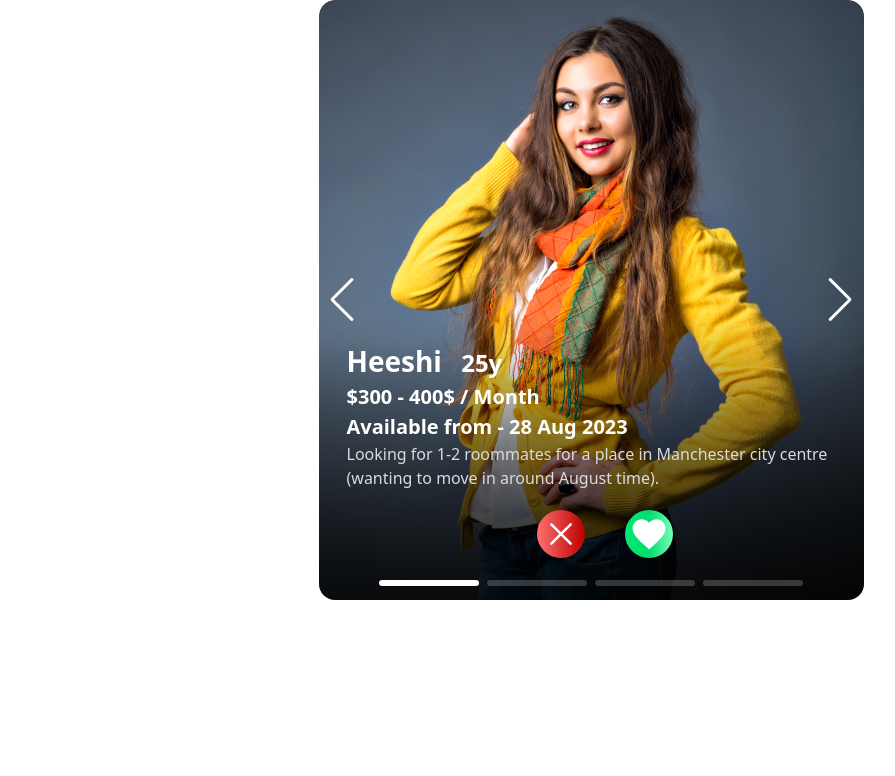
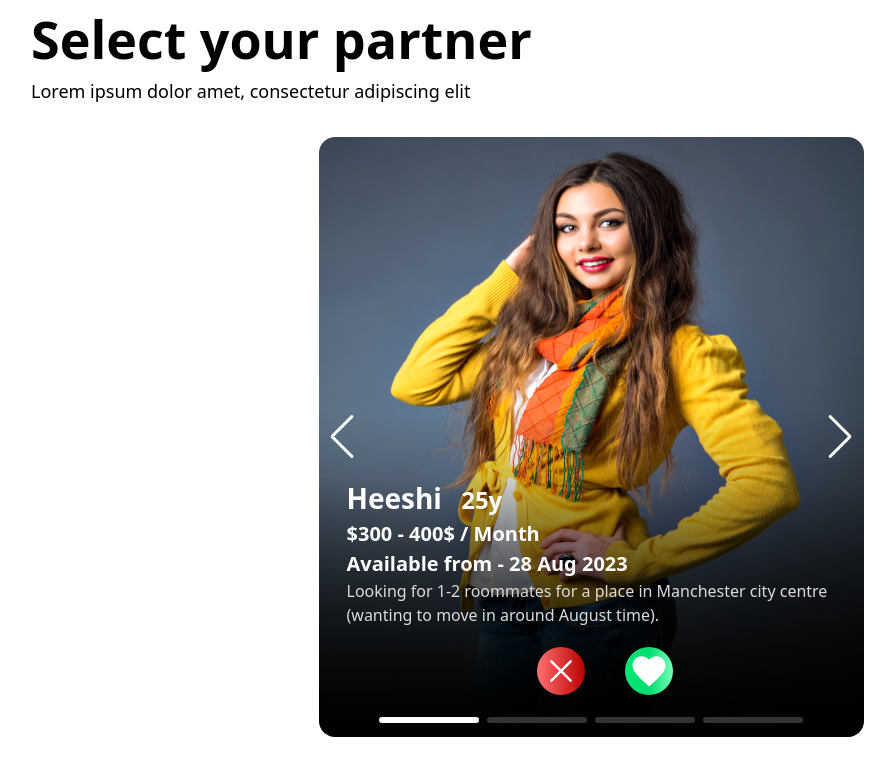
Before and after one commit to AbuRaihan1/totel-responsive, a Next.js app: page /select-partner in a window 1280 px wide. Shown: the top 776 px of the page, without its empty margins (49-944 px from the left). Built offline with nearby package versions, Linux system fonts and the light colour scheme.

Commit message:
done the slider in select partner page

```diff
--- a/src/pages/select-partner/index.tsx
+++ b/src/pages/select-partner/index.tsx
@@ -1,16 +1,24 @@
-// Import Swiper React components
 import { Navigation, Pagination } from "swiper/modules";
 import { Swiper, SwiperSlide } from "swiper/react";
 
-// Import Swiper styles
 import "swiper/css";
 import "swiper/css/navigation";
 import "swiper/css/pagination";
-// import "./slider.css";
+import Container from "@/components/Container";
 
 export default function App() {
   return (
     <>
+      {/* this files css code in global.css file, from 353 lines start */}
+      <Container>
+        <div>
+          <h2 className="text-[52px] font-[600] font-inter">
+            Select your partner
+          </h2>
+          <p className="text-[18px] font-[400]">
+            Lorem ipsum dolor amet, consectetur adipiscing elit
+          </p>
+        </div>
         <Swiper
           slidesPerView={1}
           spaceBetween={30}
@@ -20,13 +28,17 @@
           }}
           navigation={true}
           modules={[Pagination, Navigation]}
-        className="mySwiper select-partner-swiper h-[600px] md:w-[545px] w-full relative rounded-2xl"
+          className="mySwiper select-partner-swiper h-[600px] md:w-[545px] w-full relative rounded-2xl mb-14 mt-8"
         >
           <div className="border">
             <SwiperSlide className="relative">
               <div className="relative">
                 <div>
-                <img src="/Images/slider-img1.png" alt="" className="" />
+                  <img
+                    src="/Images/slider-img1.png"
+                    alt=""
+                    className="h-[600px] w-full"
+                  />
                   <div className="absolute  bottom-0 top-[340px] left-0 pl-7 bg-gradient-to-b from-transparent to-black bg-opacity-30">
                     <h2 className="text-[28px] font-bold text-[#FFF]">
                       Heeshi <span className="text-[24px] ml-3">25y</span>
@@ -84,7 +96,11 @@
             <SwiperSlide className="relative">
               <div className="relative">
                 <div>
-                <img src="/Images/slider-img1.png" alt="" className="" />
+                  <img
+                    src="/Images/slider-img1.png"
+                    alt=""
+                    className="h-[600px] w-full"
+                  />
                   <div className="absolute  bottom-0 top-[340px] left-0 pl-7 bg-gradient-to-b from-transparent to-black bg-opacity-30">
                     <h2 className="text-[28px] font-bold text-[#FFF]">
                       Heeshi <span className="text-[24px] ml-3">25y</span>
@@ -142,7 +158,11 @@
             <SwiperSlide className="relative">
               <div className="relative">
                 <div>
-                <img src="/Images/slider-img1.png" alt="" className="" />
+                  <img
+                    src="/Images/slider-img1.png"
+                    alt=""
+                    className="h-[600px] w-full"
+                  />
                   <div className="absolute  bottom-0 top-[340px] left-0 pl-7 bg-gradient-to-b from-transparent to-black bg-opacity-30">
                     <h2 className="text-[28px] font-bold text-[#FFF]">
                       Heeshi <span className="text-[24px] ml-3">25y</span>
@@ -200,7 +220,11 @@
             <SwiperSlide className="relative">
               <div className="relative">
                 <div>
-                <img src="/Images/slider-img1.png" alt="" className="" />
+                  <img
+                    src="/Images/slider-img1.png"
+                    alt=""
+                    className="h-[600px] w-full"
+                  />
                   <div className="absolute  bottom-0 top-[340px] left-0 pl-7 bg-gradient-to-b from-transparent to-black bg-opacity-30">
                     <h2 className="text-[28px] font-bold text-[#FFF]">
                       Heeshi <span className="text-[24px] ml-3">25y</span>
@@ -257,6 +281,7 @@
             </SwiperSlide>
           </div>
         </Swiper>
+      </Container>
     </>
   );
 }
```
Lines whose indentation alone changed are shown as unchanged.
